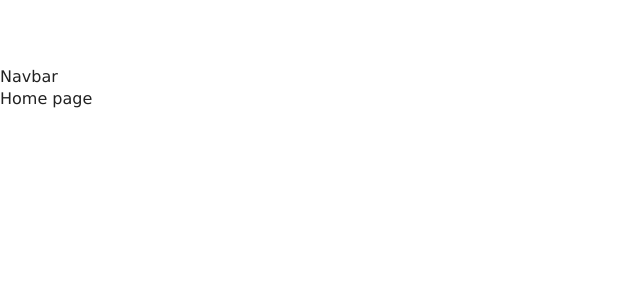
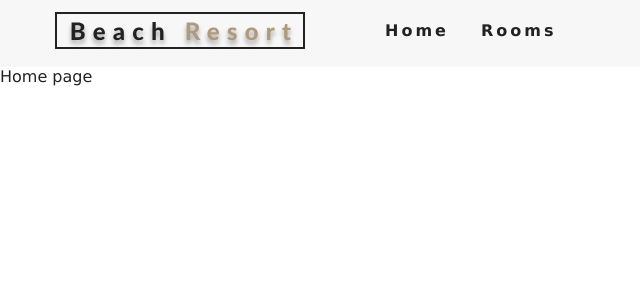
Before and after one commit to hulyak/hotel-booking, a React (Create React App) app: page / in a window 1280 px wide. Shown: the top 300 px of the page, without its empty margins (0-640 px from the left). Built offline with nearby package versions, Linux system fonts and the light colour scheme.

Commit message:
finish navbar component

```diff
--- a/src/App.css
+++ b/src/App.css
@@ -112,8 +112,9 @@ h6 {
   color: var(--primaryColor);
 }
 .nav-links {
-  /* height: 0;
-  overflow: hidden; */
+  /* hide nav links*/
+  height: 0;
+  overflow: hidden;
   transition: var(--mainTransition);
   list-style-type: none;
 }
--- a/src/components/Navbar.js
+++ b/src/components/Navbar.js
@@ -1,13 +1,36 @@
-import React from 'react'
+import React, {useState} from 'react'
 import logo from '../images/logo.svg';
-import {FaAlignRight} from 'react-icons/fa'
+import { FaAlignRight } from 'react-icons/fa'
+import { Link } from 'react-router-dom';
 
 const Navbar = () => {
+    const [isOpen, setIsOpen] = useState(false);
 
+    const handleToggle = () => {
+        setIsOpen(!isOpen);
+    }
     return (
-        <div>
-            Navbar
-        </div>
+        <nav className="navbar">
+            <div className="nav-center">
+                <div className="nav-header">
+                    <Link to="/">
+                        <img src={logo} alt="logo" />
+                    </Link>
+                    <button type="button" className="nav-btn" onClick={handleToggle}>
+                        <FaAlignRight className="nav-icon" />
+                    </button>
+                </div>
+
+                <ul className={isOpen ? "nav-links show-nav" : "nav-links"}>
+                    <li>
+                        <Link to="/">Home</Link>
+                    </li>
+                    <li>
+                        <Link to="/rooms">Rooms</Link>
+                    </li>
+                </ul>
+            </div>
+        </nav>
     )
 }
 
```
Also changed, not shown: 1 other file (tests, documents, lock files or other folders).
